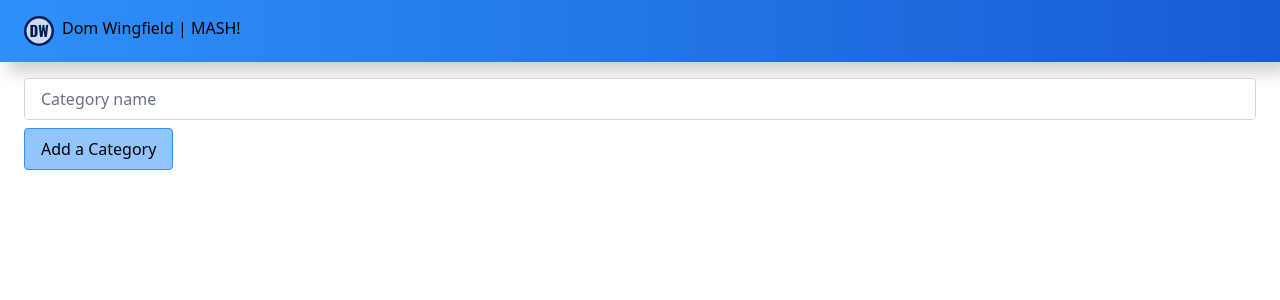
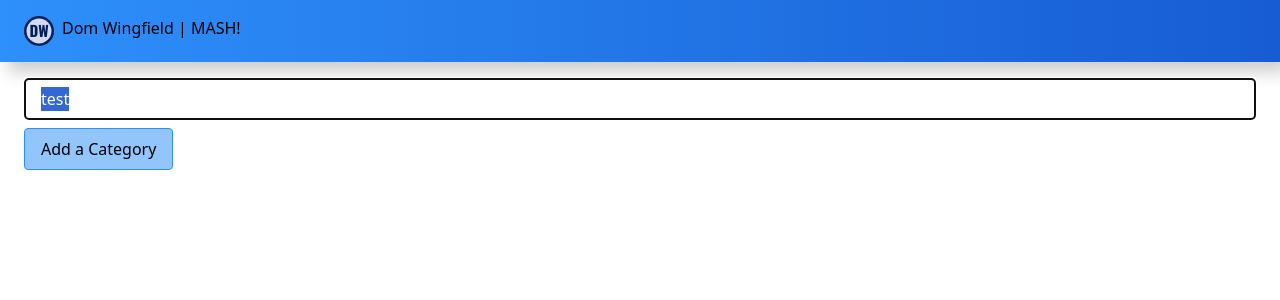
Before and after one commit to djwingfield/gelt-mash, a Vue app in the folder apps/gelt-mash/: page / in a window 1280 px wide. Both pictures are taken after a click on the button "Add a Category". Shown: the top 300 px of the page. Built offline with nearby package versions, Linux system fonts and the light colour scheme.

Commit message:
Focus on last category when created

```diff
--- a/apps/gelt-mash/src/components/mash/CategoryForm.vue
+++ b/apps/gelt-mash/src/components/mash/CategoryForm.vue
@@ -1,12 +1,33 @@
 <script setup lang="ts">
+import { nextTick, ref } from 'vue';
 import { useMashStore } from '../../stores/mash';
 
 const mashStore = useMashStore();
+const inputRefs = ref<HTMLInputElement[]>([]);
+
+const addCategory = (name: string) => {
+    mashStore.addCategory(name);
+    focusOnLastCategory();
+};
+
+const focusOnLastCategory = async () => {
+    await nextTick();
+    const lastCategoryInput = inputRefs.value.slice(-1)[0];
+    lastCategoryInput.focus();
+    lastCategoryInput.select();
+};
 </script>
 
 <template>
     <div class="flex flex-col gap-2">
-        <input v-for="category of mashStore.categories" v-model="category.name" placeholder="Category name" />
-        <button class="self-start" @click="mashStore.addCategory('')">Add a Category</button>
+        <input
+            v-for="category of mashStore.categories"
+            v-model="category.name"
+            ref="inputRefs"
+            :id="'category-name-input-' + category.id"
+            :key="category.id"
+            placeholder="Category name"
+        />
+        <button class="self-start" @click="addCategory('')">Add a Category</button>
     </div>
 </template>
--- a/apps/gelt-mash/src/stores/mash.ts
+++ b/apps/gelt-mash/src/stores/mash.ts
@@ -1,11 +1,13 @@
 import { defineStore } from 'pinia';
 
 interface MashOption {
+    id: number;
     name: string;
     removed: boolean;
 }
 
 interface MashCategory {
+    id: number;
     name: string;
     options: MashOption[];
 }
@@ -20,6 +22,9 @@ const initialMashState: MashState = {
     step: 0,
 };
 
+let categoryId = 0;
+let optionId = 0;
+
 export const useMashStore = defineStore('counter', {
     state: () => initialMashState,
     getters: {
@@ -27,16 +32,15 @@ export const useMashStore = defineStore('counter', {
     },
     actions: {
         addCategory(name: string) {
-            this.categories.push({
-                name,
-                options: [],
-            });
+            const category = { id: categoryId++, name: 'test', options: [] };
+            this.categories.push(category);
+            return category;
         },
         addOption(categoryName: string, name: string) {
             const category = this.categories.find((category) => category.name === categoryName);
 
             if (category) {
-                category.options.push({ name, removed: false });
+                category.options.push({ id: optionId++, name, removed: false });
             }
         },
     },
```
